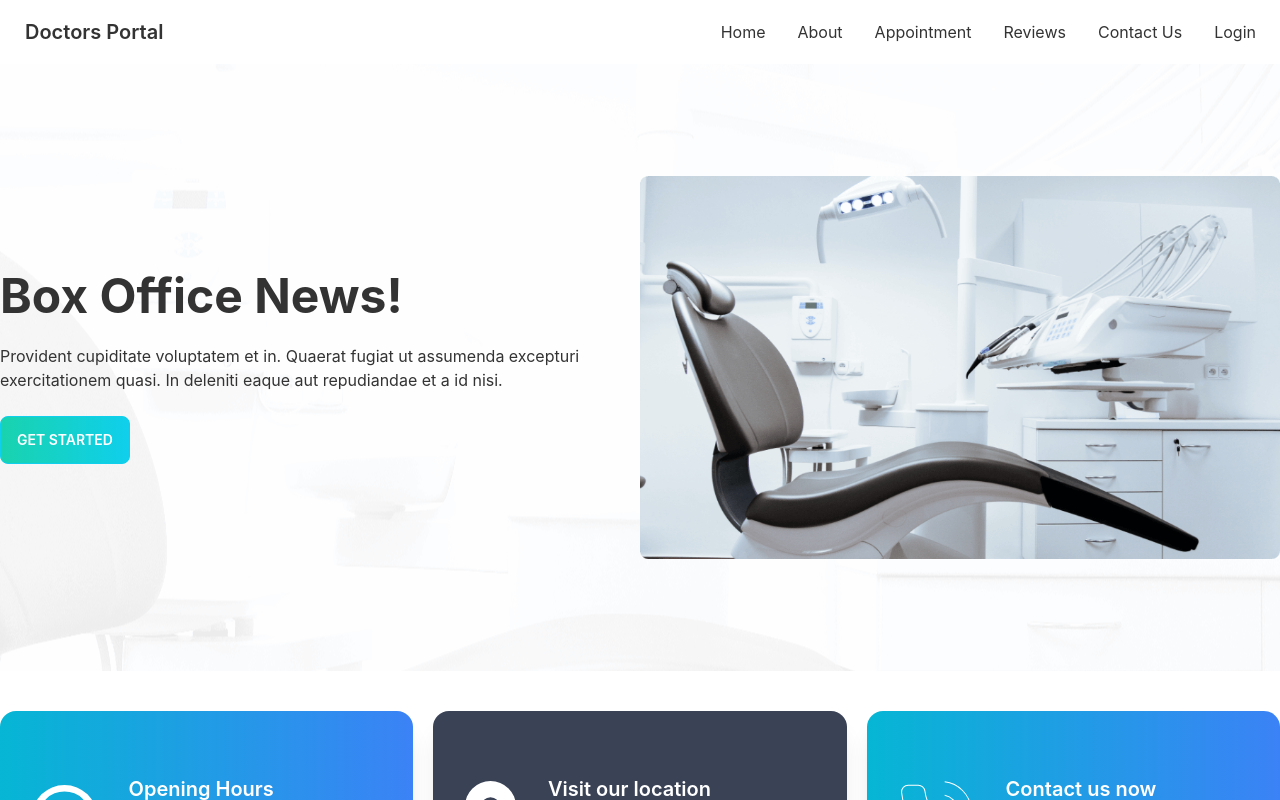
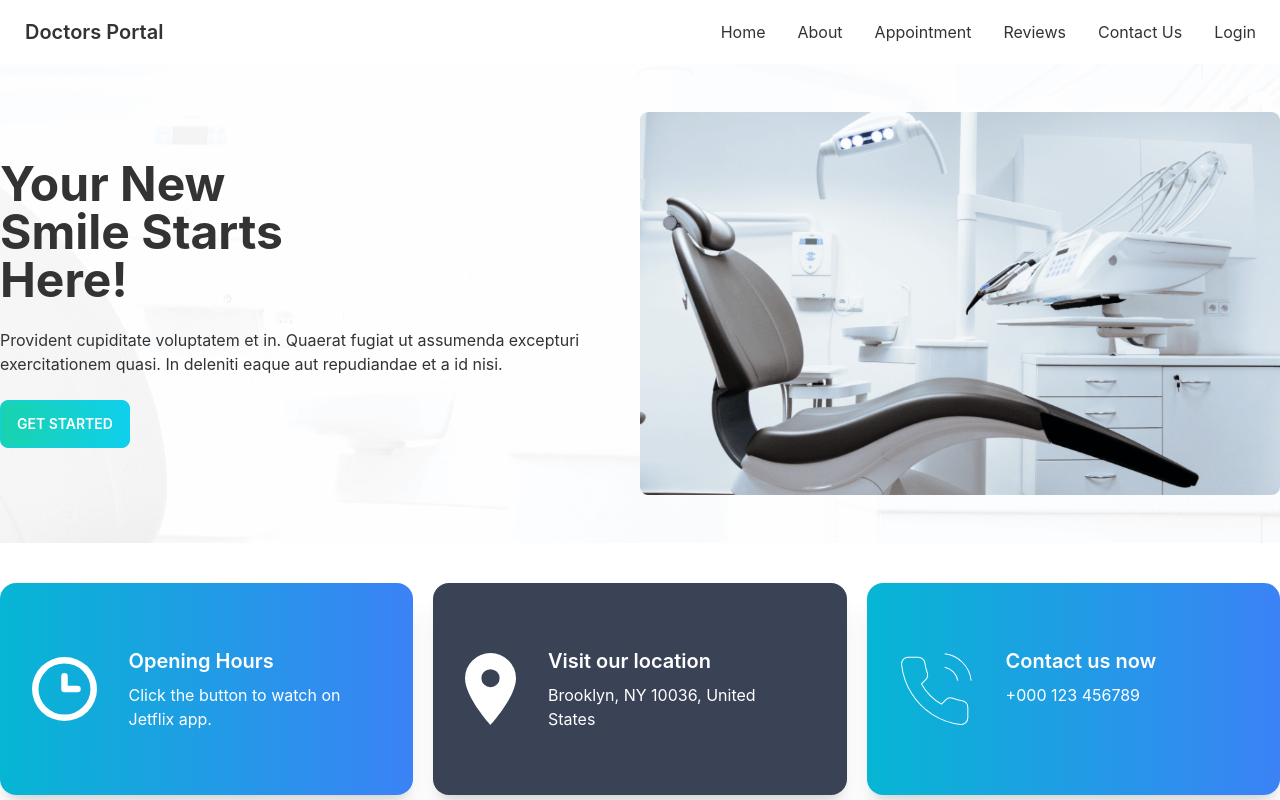
Before and after one commit to mizanor21/doctors_portal, a React (Create React App) app: page / in a window 1280 px wide. Shown: the top 800 px of the page. Built offline with nearby package versions, Linux system fonts and the light colour scheme.

Commit message:
Appointment part some code added

```diff
--- /dev/null
+++ b/src/components/Pages/Appointment/Appointment.js
@@ -0,0 +1,12 @@
+import React from 'react';
+import AppointmentHeader from './AppointmentHeader/AppointmentHeader';
+
+const Appointment = () => {
+    return (
+        <div>
+            <AppointmentHeader></AppointmentHeader>
+        </div>
+    );
+};
+
+export default Appointment;
--- /dev/null
+++ b/src/components/Pages/Appointment/AppointmentHeader/AppointmentHeader.js
@@ -0,0 +1,11 @@
+import React from 'react';
+
+const AppointmentHeader = () => {
+    return (
+        <div>
+            this is appointment header
+        </div>
+    );
+};
+
+export default AppointmentHeader;
--- a/src/components/Pages/Banner/Banner.js
+++ b/src/components/Pages/Banner/Banner.js
@@ -5,11 +5,13 @@ import './Banner.css';
 
 const Banner = () => {
     return (
-        <div className='banner py-28 '>
+        <div className='banner lg:py-12 '>
             <div className=" container mx-auto">
                 <div className=" lg:flex items-center mx-5 md:mx-0 lg:mx-0">
                     <div className='lg:w-1/2 mb-5 lg:mb-0 '>
-                        <h1 className="text-5xl font-bold">Box Office News!</h1>
+                        <div className="lg:w-1/2">
+                            <h1 className="text-5xl font-bold">Your New Smile Starts Here!</h1>
+                        </div>
                         <p className="py-6">Provident cupiditate voluptatem et in. Quaerat fugiat ut assumenda excepturi exercitationem quasi. In deleniti eaque aut repudiandae et a id nisi.</p>
                         <BtnPrimary>get started</BtnPrimary>
                     </div>
--- a/src/components/Pages/Contact/Contact.js
+++ b/src/components/Pages/Contact/Contact.js
@@ -11,7 +11,7 @@ const Contact = () => {
                     <h1 className="text-3xl text-white mb-8">Stay connected with us</h1>
                     <input type="email" placeholder="Email address" className="input input-bordered input-accent w-full max-w-xs mb-5" /><br />
                     <input type="text" placeholder="Subject" className="input input-bordered input-accent w-full max-w-xs mb-5" /><br />
-                    <textarea className="textarea textarea-accent w-full max-w-xs mb-5" placeholder="Your message"></textarea><br />
+                    <textarea className="textarea textarea-accent w-full max-w-xs h-[130px] mb-5" placeholder="Your message"></textarea><br />
                     <BtnPrimary>get started</BtnPrimary>
                 </fieldset>
             </div>
--- a/src/routes/Routes/Routes.js
+++ b/src/routes/Routes/Routes.js
@@ -1,5 +1,6 @@
 import { createBrowserRouter } from "react-router-dom";
 import Main from "../../components/layouts/Main";
+import Appointment from "../../components/Pages/Appointment/Appointment";
 import Home from "../../components/Pages/Home/Home";
 import Login from "../../components/Pages/Login/Login";
 
@@ -13,6 +14,10 @@ const router = createBrowserRouter([
                 element: <Home></Home>
             },
             {
+                path: '/appointment',
+                element: <Appointment></Appointment>
+            },
+            {
                 path: '/login',
                 element: <Login></Login>
             }
```
